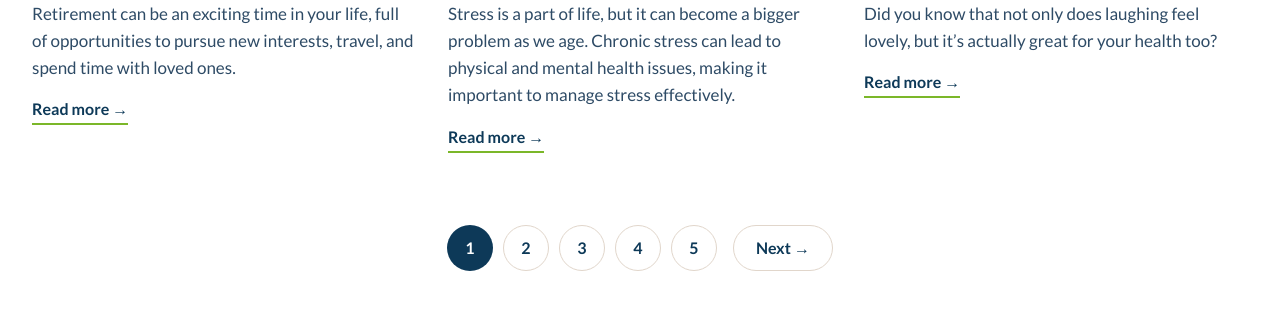
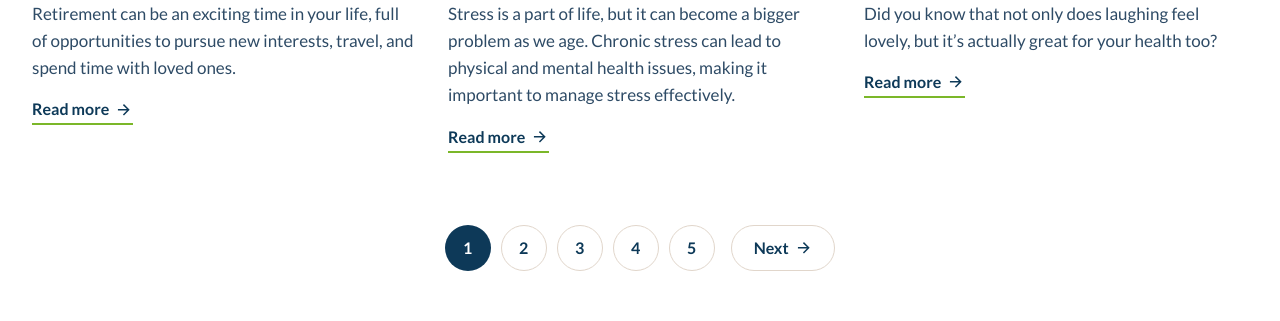
Before and after one commit to tangobrown/highgrove, a Next.js app: page /blog in a window 1280 px wide. Shown: the part 3074-3395 px from the top of the page. Built offline with nearby package versions, Linux system fonts and the light colour scheme; no server answers.

Commit message:
Use SVG arrow icon in links and buttons
Replaces the → / ← text characters with a shared Arrow component.

Co-Authored-By: Claude Opus 5.5 <noreply@anthropic.com>
Claude-Session: https://claude.ai/code/session_01DEFfr6M7w1PiUnBGBm3yDQ

```diff
--- a/app/blog/[slug]/page.tsx
+++ b/app/blog/[slug]/page.tsx
@@ -11,6 +11,7 @@ import { NavyCta } from "@/components/sections/NavyCta";
 import { TextLink } from "@/components/ui/TextLink";
 import { bodyWithoutLead, getAllPosts, getPost, getRelatedPosts, type Author } from "@/lib/posts";
 import { site } from "@/lib/site";
+import { Arrow } from "@/components/ui/Arrow";
 
 type Params = Promise<{ slug: string }>;
 
@@ -120,8 +121,9 @@ export default async function BlogPostPage({ params }: { params: Params }) {
                 href="/blog"
                 className="inline-flex min-h-11 items-center self-center text-base font-bold transition-colors duration-200 hover:text-green-text"
               >
-                <span className="border-b-2 border-green pb-0.5">
-                  <span aria-hidden="true">← </span>Back to the blog
+                <span className="inline-flex items-center gap-1.5 border-b-2 border-green pb-0.5">
+                  <Arrow direction="left" />
+                  Back to the blog
                 </span>
               </Link>
               <ShareButtons url={url} title={post.title} />
--- a/components/blog/BlogNav.tsx
+++ b/components/blog/BlogNav.tsx
@@ -1,6 +1,7 @@
 import Link from "next/link";
 import { PillBar } from "@/components/sections/InnerHero";
 import { categories, categorySlug, type Category } from "@/lib/posts";
+import { Arrow } from "@/components/ui/Arrow";
 
 /** Build a /blog URL for a category and page. */
 export function blogHref({ category, page }: { category?: Category; page?: number }) {
@@ -57,9 +58,10 @@ export function Pagination({ page, totalPages, category }: { page: number; total
       {page > 1 && (
         <Link
           href={`${blogHref({ category, page: page - 1 })}#posts`}
-          className={`mr-1.5 inline-flex min-h-[46px] items-center rounded-full px-[22px] font-bold ${outline}`}
+          className={`mr-1.5 inline-flex min-h-[46px] items-center gap-1.5 rounded-full px-[22px] font-bold ${outline}`}
         >
-          <span aria-hidden="true">←&nbsp;</span>Previous
+          <Arrow direction="left" />
+          Previous
         </Link>
       )}
       {pages.map((n) =>
@@ -78,9 +80,10 @@ export function Pagination({ page, totalPages, category }: { page: number; total
       {page < totalPages && (
         <Link
           href={`${blogHref({ category, page: page + 1 })}#posts`}
-          className={`ml-1.5 inline-flex min-h-[46px] items-center rounded-full px-[22px] font-bold ${outline}`}
+          className={`ml-1.5 inline-flex min-h-[46px] items-center gap-1.5 rounded-full px-[22px] font-bold ${outline}`}
         >
-          Next<span aria-hidden="true">&nbsp;→</span>
+          Next
+          <Arrow />
         </Link>
       )}
     </nav>
--- a/components/blog/PostCard.tsx
+++ b/components/blog/PostCard.tsx
@@ -2,6 +2,7 @@ import Image from "next/image";
 import Link from "next/link";
 import { buttonClasses } from "@/components/ui/Button";
 import { formatPostDate, type PostMeta } from "@/lib/posts";
+import { Arrow } from "@/components/ui/Arrow";
 
 /** "Village life · 4 October 2024" */
 export function PostMetaLine({ post, className = "" }: { post: Pick<PostMeta, "category" | "date">; className?: string }) {
@@ -63,7 +64,7 @@ export function PostImage({
   );
 }
 
-/** Blog card: image, meta, H3, excerpt and "Read more →". The whole card is the link. */
+/** Blog card: image, meta, H3, excerpt and "Read more" with an arrow. The whole card is the link. */
 export function PostCard({ post, headingLevel = "h3" }: { post: PostMeta; headingLevel?: "h2" | "h3" }) {
   const Heading = headingLevel;
   return (
@@ -77,8 +78,8 @@ export function PostCard({ post, headingLevel = "h3" }: { post: PostMeta; headin
       <PostMetaLine post={post} />
       <Heading className="text-h3 transition-colors duration-200 group-hover:text-green-text">{post.title}</Heading>
       <p className="text-[17px] leading-[1.6] text-body">{post.excerpt}</p>
-      <span className="self-start border-b-2 border-green pb-0.5 text-base font-bold">
-        Read more <span aria-hidden="true">→</span>
+      <span className="inline-flex items-center gap-1.5 self-start border-b-2 border-green pb-0.5 text-base font-bold">
+        Read more <Arrow />
       </span>
     </Link>
   );
--- a/components/home/LivingOptions.tsx
+++ b/components/home/LivingOptions.tsx
@@ -1,5 +1,6 @@
 import Link from "next/link";
 import { Photo } from "@/components/ui/Photo";
+import { Arrow } from "@/components/ui/Arrow";
 
 const options = [
   {
@@ -70,9 +71,9 @@ export function LivingOptions() {
                   </span>
                   <h3 className="font-display text-[28px] leading-[1.15] sm:text-[32px]">{o.title}</h3>
                   <p className="grow text-[17px] leading-[1.6] text-body">{o.body}</p>
-                  <span className="mt-2 self-start border-b-2 border-green pb-[3px] text-base font-bold transition-colors duration-200 group-hover:text-green-text">
+                  <span className="mt-2 inline-flex items-center gap-1.5 self-start border-b-2 border-green pb-[3px] text-base font-bold transition-colors duration-200 group-hover:text-green-text">
                     {o.link}
-                    <span aria-hidden="true"> →</span>
+                    <Arrow />
                   </span>
                 </div>
               </Link>
--- /dev/null
+++ b/components/ui/Arrow.tsx
@@ -0,0 +1,14 @@
+/** Arrow icon used in text links and buttons. Sized to the surrounding text. */
+export function Arrow({ direction = "right", className = "" }: { direction?: "right" | "left"; className?: string }) {
+  return (
+    <svg
+      aria-hidden="true"
+      xmlns="http://www.w3.org/2000/svg"
+      viewBox="0 0 24 24"
+      fill="currentColor"
+      className={`inline-block size-[1.1em] shrink-0 ${direction === "left" ? "rotate-180" : ""} ${className}`}
+    >
+      <path d="M16.1716 10.9999L10.8076 5.63589L12.2218 4.22168L20 11.9999L12.2218 19.778L10.8076 18.3638L16.1716 12.9999H4V10.9999H16.1716Z" />
+    </svg>
+  );
+}
--- a/components/ui/TextLink.tsx
+++ b/components/ui/TextLink.tsx
@@ -1,15 +1,16 @@
 import Link from "next/link";
 import type { ReactNode } from "react";
+import { Arrow } from "@/components/ui/Arrow";
 
 type Props = { href: string; children: ReactNode; className?: string; arrow?: boolean };
 
-/** Bold teal link with a green underline rule, followed by "→". */
+/** Bold teal link with a green underline rule, followed by an arrow. */
 export function TextLink({ href, children, className = "", arrow = true }: Props) {
-  const cls = `inline-block border-b-2 border-green pb-[3px] text-[17px] font-bold text-teal transition-colors duration-200 hover:text-green-text ${className}`;
+  const cls = `inline-flex items-center gap-1.5 border-b-2 border-green pb-[3px] text-[17px] font-bold text-teal transition-colors duration-200 hover:text-green-text ${className}`;
   const content = (
     <>
       {children}
-      {arrow && <span aria-hidden="true"> →</span>}
+      {arrow && <Arrow />}
     </>
   );
   if (/^(tel:|mailto:|https?:)/.test(href)) {
```
